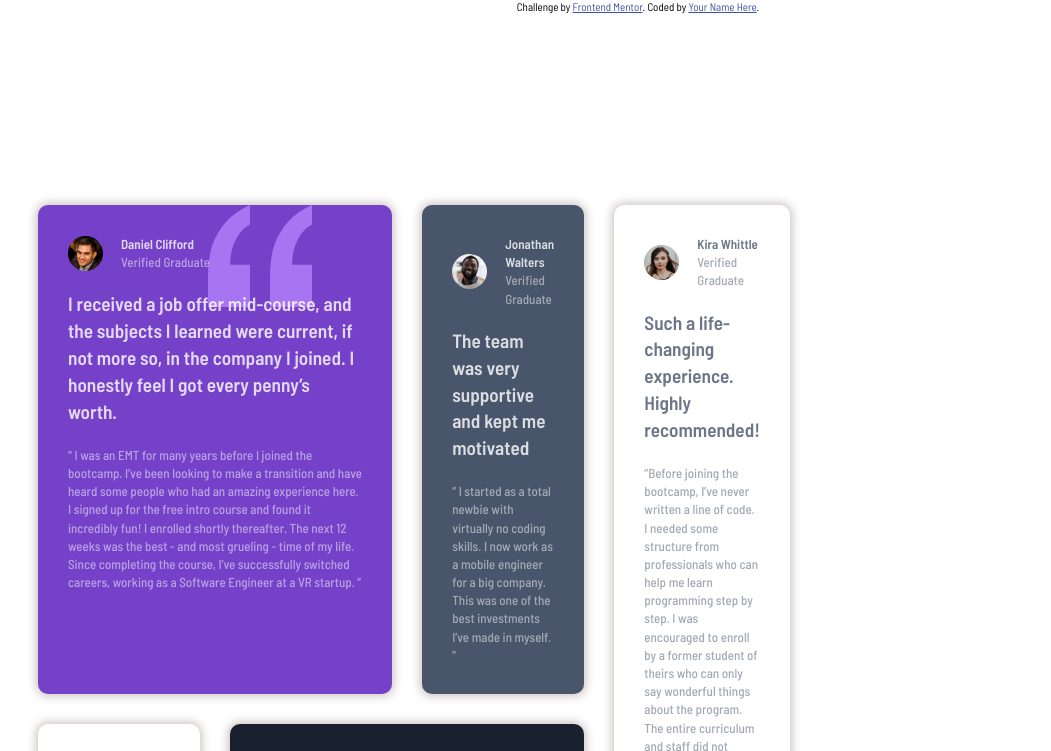
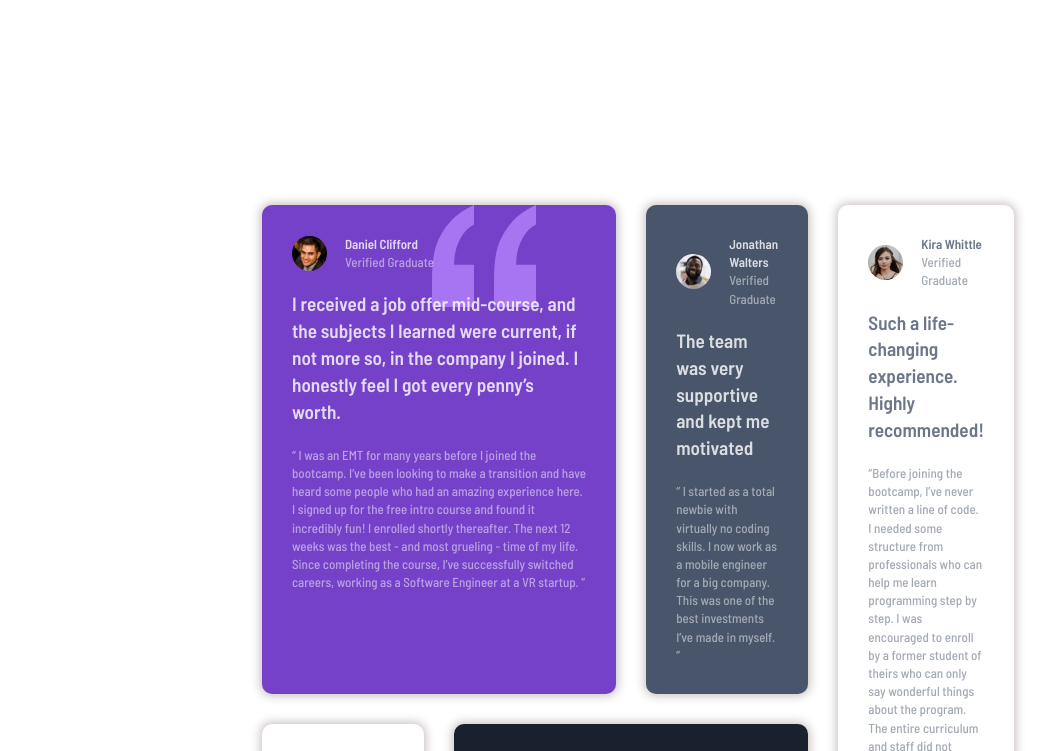
Before and after one commit to gopesh123-us/testimonials-grid, a website: page index.html in a window 1280 px wide. Shown: the top 751 px of the page, without its empty margins (2-1053 px from the left). Drawn offline with Linux system fonts and the light colour scheme; a web font is replaced by a local one.

Commit message:
fixed position issue

```diff
--- a/index.html
+++ b/index.html
@@ -135,7 +135,7 @@
       Challenge by
       <a href="https://www.frontendmentor.io?ref=challenge" target="_blank"
         >Frontend Mentor</a
-      >. Coded by <a href="#">Your Name Here</a>.
+      >. Coded by <a href="#">Gopesh Sharma</a>.
     </div>
   </body>
 </html>
--- a/style.css
+++ b/style.css
@@ -16,7 +16,7 @@ body {
   grid-template-rows: 1fr 1fr;
   gap: 30px;
   padding: 45px 40px;
-  position: absolute;
+  position: relative;
 }
 img {
   border: none;
```
